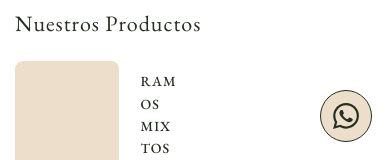
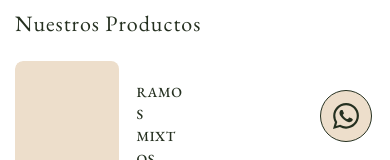
Before and after one commit to DiegoSalsa/WildGarden, a plain HTML site: page frontend/index.html in a window 390 px wide. Shown: the part 684-844 px from the top of the page. Drawn offline with nearby package versions, Linux system fonts and the light colour scheme; no server answers.

Commit message:
Home mobile: mejorar ancho de texto

```diff
--- a/frontend/css/styles.css
+++ b/frontend/css/styles.css
@@ -2232,15 +2232,19 @@ html {
         display: flex;
         flex-direction: column;
         justify-content: center;
-        padding: 0 8px;
+        padding: 0 4px;
         max-width: 100%;
     }
 
     .productos-grid.home-alternating .producto-nombre,
     .productos-grid.home-alternating .producto-precio {
         max-width: 100%;
-        overflow-wrap: anywhere;
-        word-break: break-word;
+        overflow-wrap: break-word;
+        word-break: normal;
+    }
+
+    .productos-grid.home-alternating .producto-nombre {
+        letter-spacing: 0.5px;
     }
 
     /* Galería */
```
